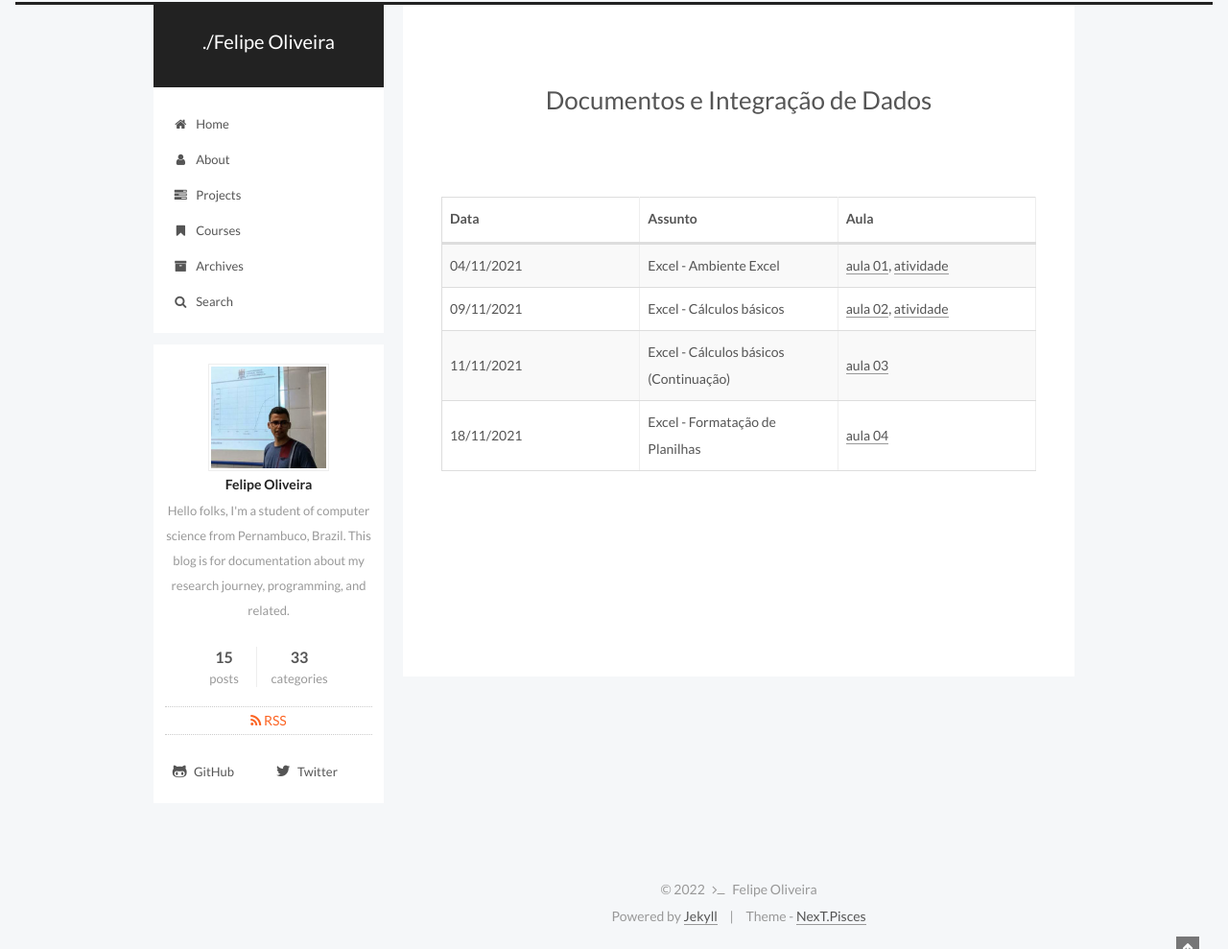
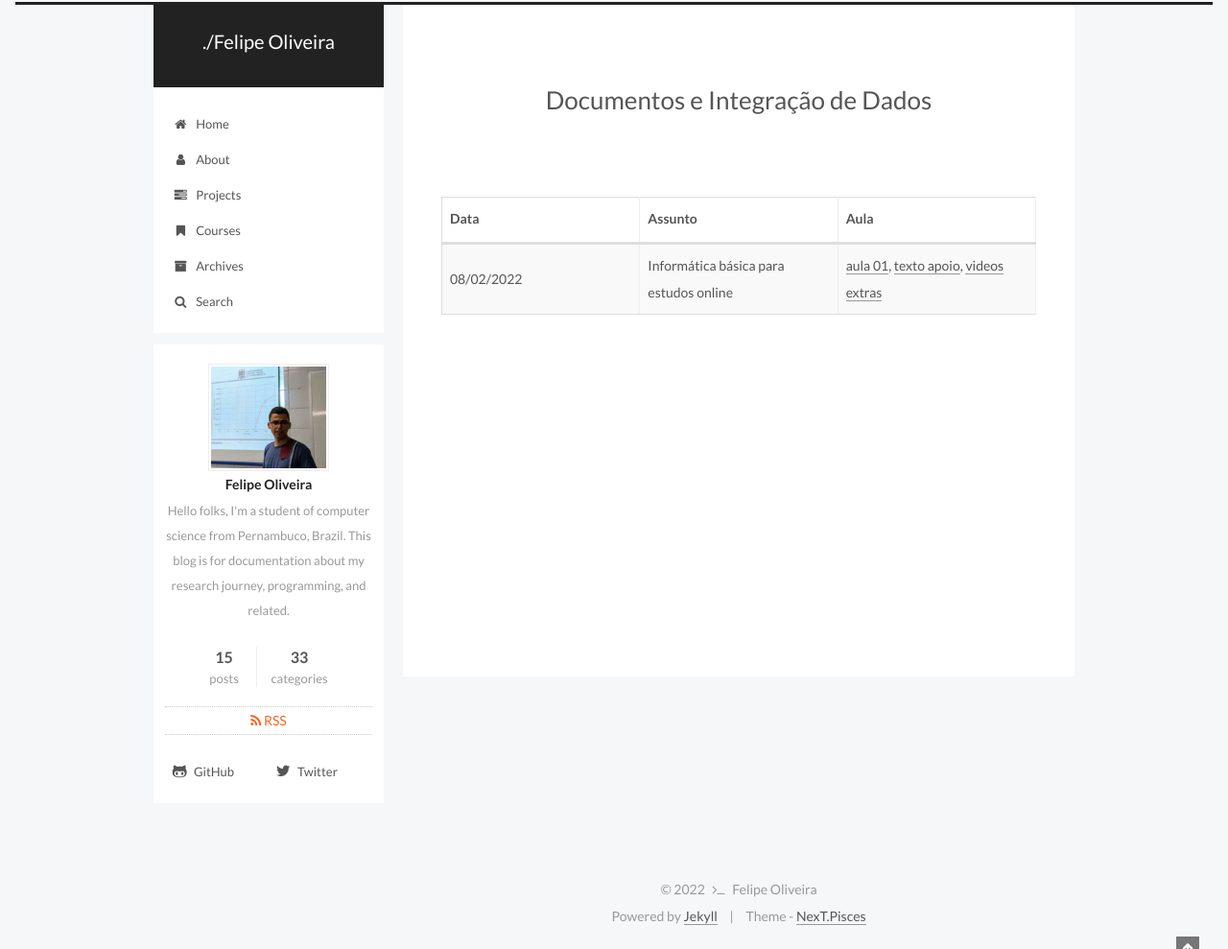
Before and after one commit to fdoliv/fdoliv.github.io, a Jekyll site: the page built from courses/did/index.md, in a window 1280 px wide. Shown: the whole page at 96% size. Built offline with Jekyll 4.4.1, drawn with Linux system fonts in a browser that asks for light colours.

Commit message:
Aula 01 DID

```diff
--- a/courses/did/index.md
+++ b/courses/did/index.md
@@ -12,7 +12,4 @@ excerpt: Disciplina Documentos e integração de Dados da Escola Técnica Estadu
 
 | Data | Assunto | Aula |
 | --- | ------- | --- |
-| 04/11/2021 | Excel - Ambiente Excel | [aula 01]({{ site.url }}/assets/arquivos/did/aula01.pdf){:target="_blank"}, [atividade]({{ site.url }}/assets/arquivos/did/atividade01.pdf){:target="_blank"} |
-| 09/11/2021 | Excel - Cálculos básicos | [aula 02]({{ site.url }}/assets/arquivos/did/aula02.pdf){:target="_blank"}, [atividade]({{ site.url }}/assets/arquivos/did/atividade2.xlsx){:target="_blank"}|
-| 11/11/2021 | Excel - Cálculos básicos (Continuação) | [aula 03]({{ site.url }}/assets/arquivos/did/aula03.pdf){:target="_blank"}|
-| 18/11/2021 | Excel - Formatação de Planilhas | [aula 04]({{ site.url }}/assets/arquivos/did/aula04.pdf){:target="_blank"}|
+| 08/02/2022 | Informática básica para estudos online | [aula 01]({{ site.url }}/assets/arquivos/did/aula01.pdf){:target="_blank"}, [texto apoio]({{ site.url }}/assets/arquivos/did/texto01.pdf){:target="_blank"}, [videos extras](https://youtube.com/playlist?list=PLsJGhs3ZmfHL784xroiEzsSYDBdrtXKtP){:target="_blank"} |
```
Also changed, not shown: 2 other files.
